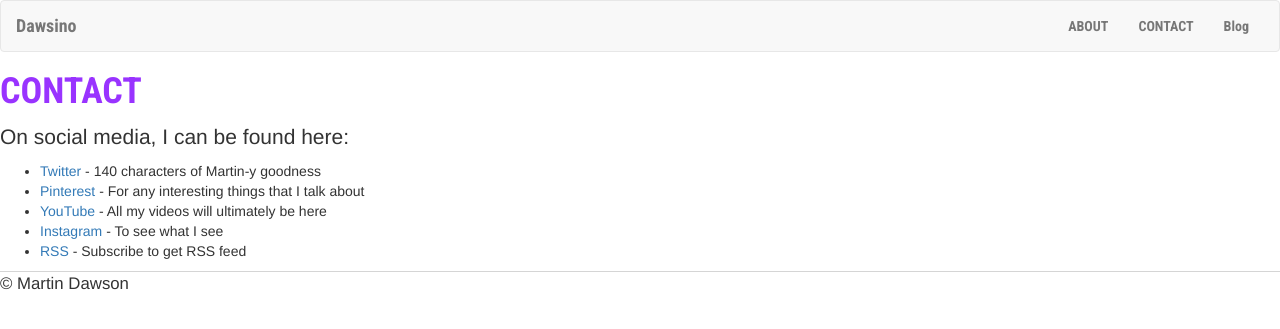
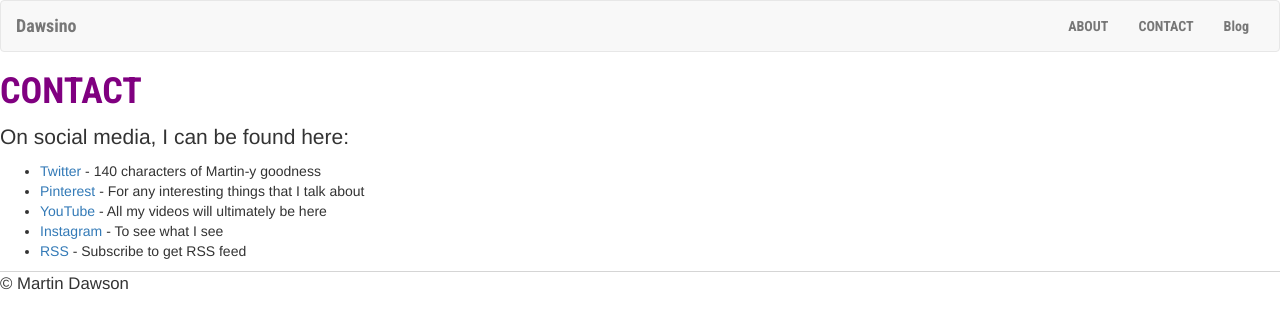
Before and after one commit to dawsino/dawsino.github.io, a Jekyll site: the page built from contact.md, in a window 1280 px wide. Shown: the top 329 px of the page. Built offline with Jekyll 4.4.1, drawn with Linux system fonts in a browser that asks for light colours.

Commit message:
colour purple

```diff
--- a/css/main.css
+++ b/css/main.css
@@ -5,7 +5,7 @@ body {
 }
 
 header {
-  color: #9933ff;
+  color: purple;
   font-family: 'Roboto Condensed', sans-serif;
 }
 
```
